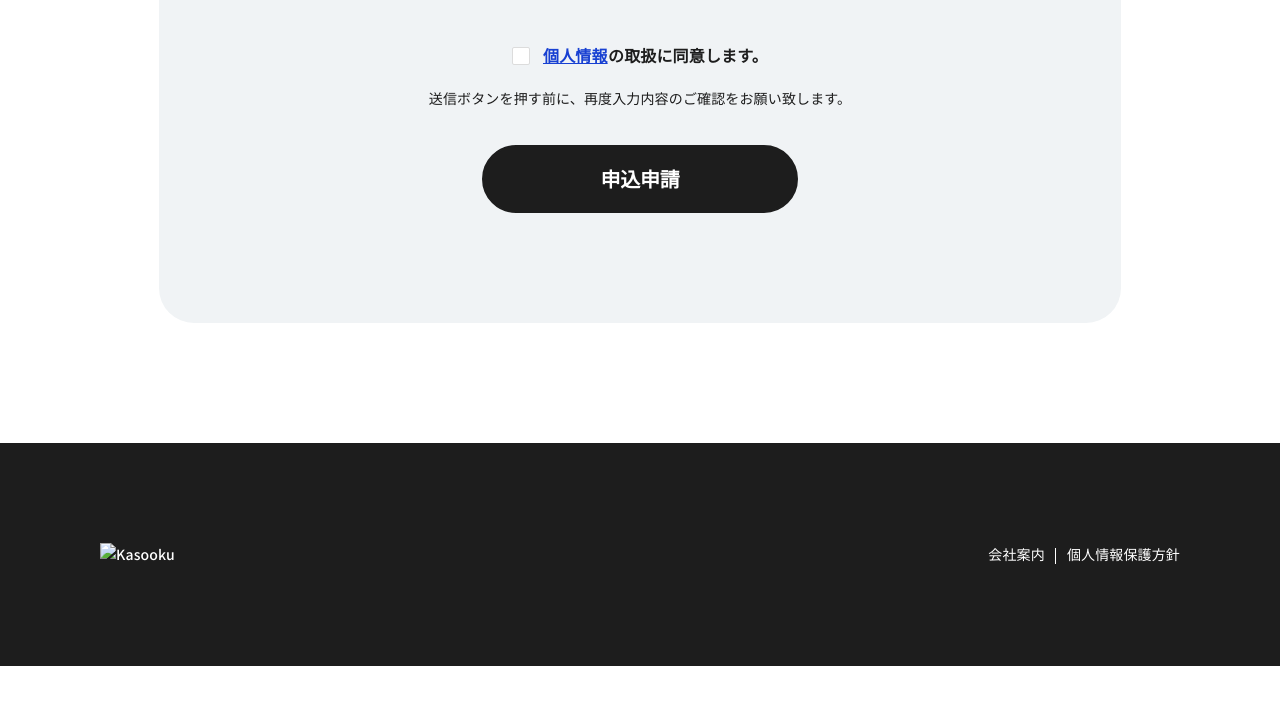
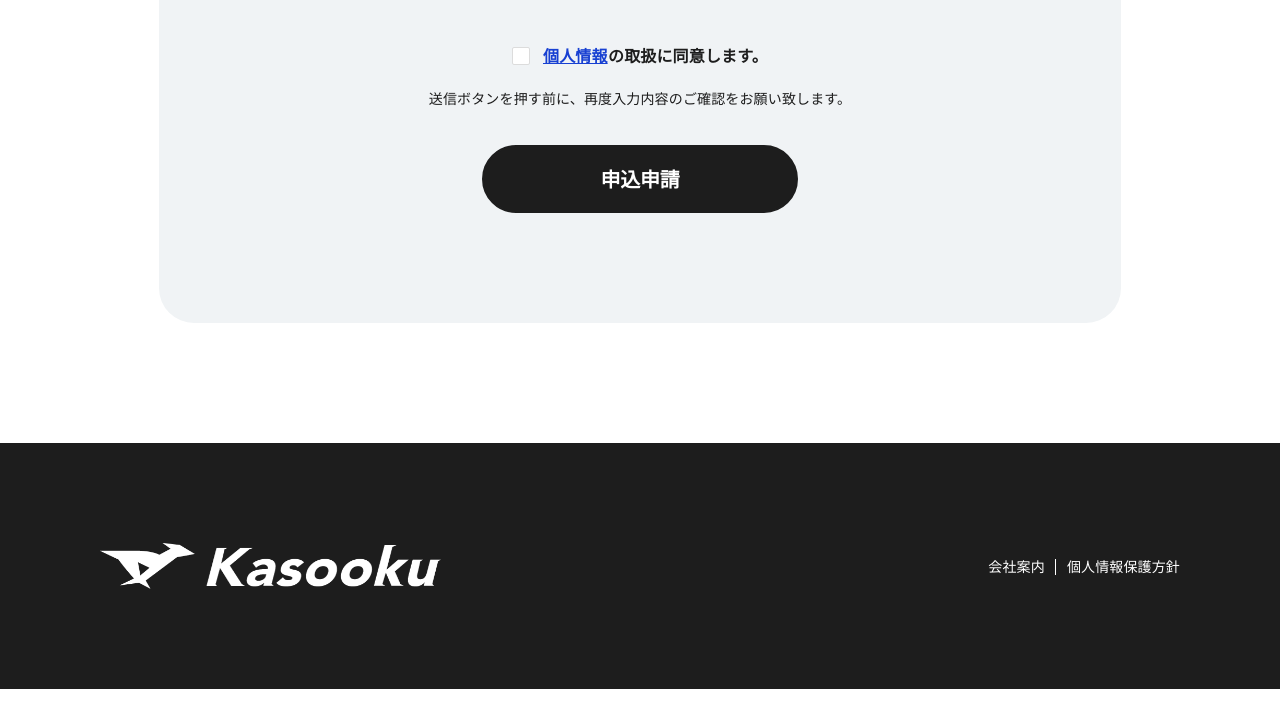
Before and after one commit to kasooku23/sales_engine, a plain HTML site: page index.html in a window 1280 px wide. Shown: the part 8764-9491 px from the top of the page. Drawn offline with nearby package versions, Linux system fonts and the light colour scheme.

Commit message:
Update index.html

```diff
--- a/index.html
+++ b/index.html
@@ -546,7 +546,7 @@
 <footer class="p-footer --top">
     <div class="p-footer__inner">
         <a href="https://business.kasooku.jp/" target="_blank" class="p-footer__logo --nomal">
-            <img src="./img/logo-w.jpg" alt="Kasooku">
+            <img src="./img/logo-w.png" alt="Kasooku">
         </a>
         <ul class="p-footer__nav">
             <li><a href="https://kasooku.jp/company" target="_blank" class="--nomal">会社案内</a></li>
```
